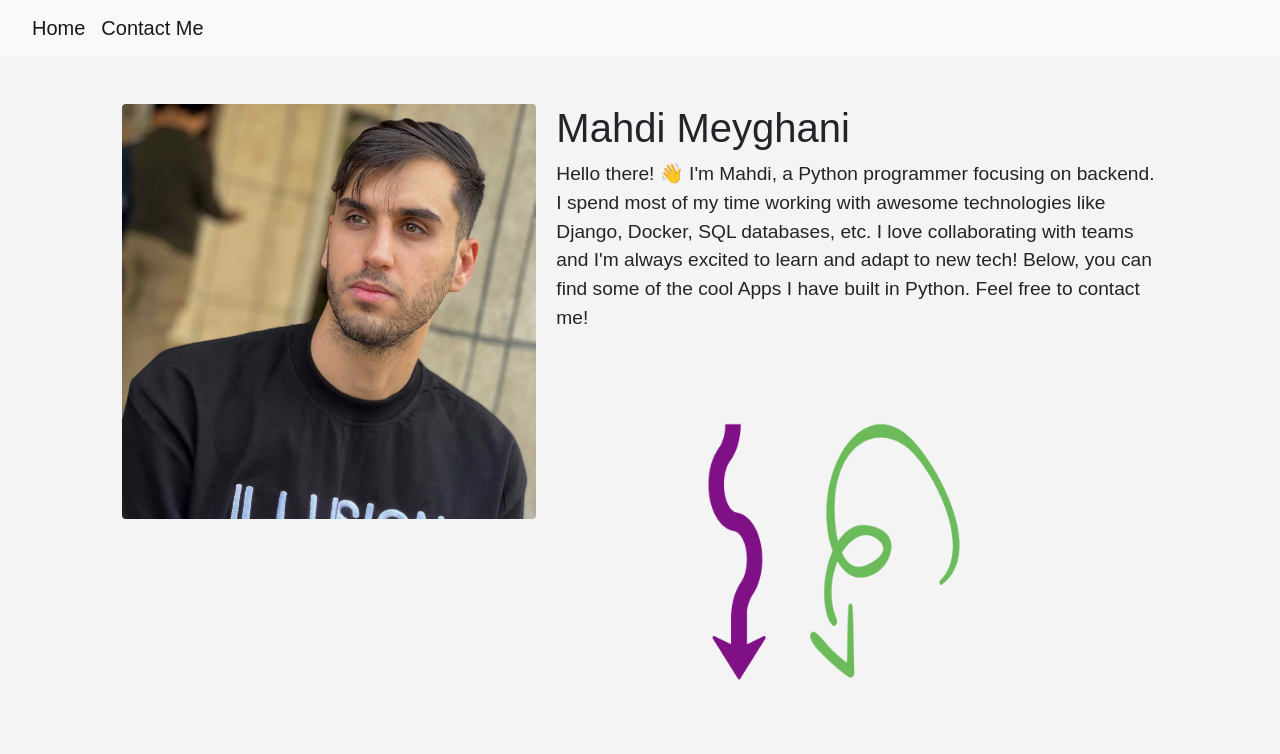
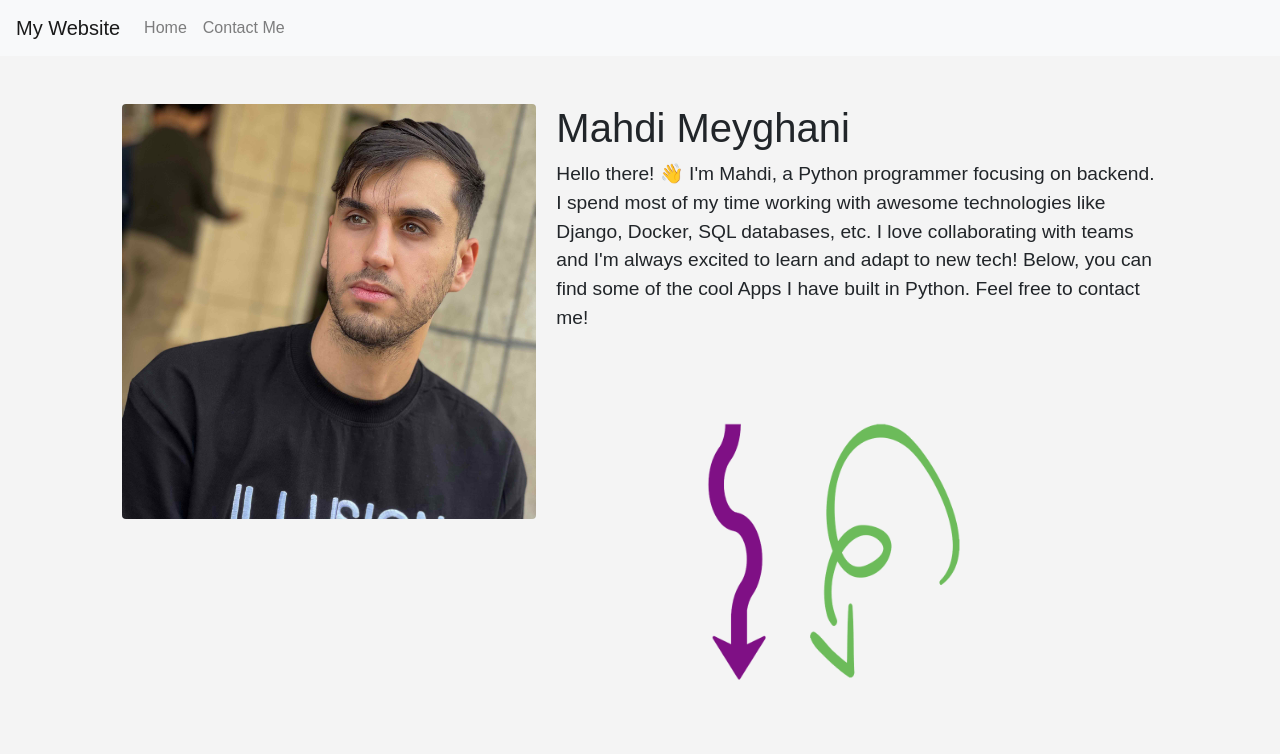
Before and after one commit to Mahdi-Meyghani/Django-Personal-Website, a Django app: page / in a window 1280 px wide. Shown: the top 754 px of the page. Run offline with Django 5.2, Linux system fonts and the light colour scheme; data comes from the database, SQL or seed files in the repository; some libraries are stand-ins or nearby versions.

Commit message:
Make the navigation bar size and margins look good

```diff
--- a/templates/portfolio_website/base.html
+++ b/templates/portfolio_website/base.html
@@ -11,10 +11,19 @@
 <body>
     <!-- Navigation Menu -->
     <nav class="navbar navbar-expand-lg navbar-light bg-light">
-{#        <a class="navbar-brand" href="{% url 'home' %}">Home</a>#}
-        <div class="navbar-nav ml-3">
-            <a class="navbar-brand" href="{% url 'home' %}">Home</a>
-            <a class="navbar-brand" href="{% url 'contact' %}">Contact Me</a>
+        <a class="navbar-brand" href="{% url 'home' %}">My Website</a>
+        <button class="navbar-toggler" type="button" data-toggle="collapse" data-target="#navbarNav" aria-controls="navbarNav" aria-expanded="false" aria-label="Toggle navigation">
+            <span class="navbar-toggler-icon"></span>
+        </button>
+        <div class="collapse navbar-collapse" id="navbarNav">
+            <ul class="navbar-nav">
+                <li class="nav-item">
+                    <a class="nav-link" href="{% url 'home' %}">Home</a>
+                </li>
+                <li class="nav-item">
+                    <a class="nav-link" href="{% url 'contact' %}">Contact Me</a>
+                </li>
+            </ul>
         </div>
     </nav>
 
```
